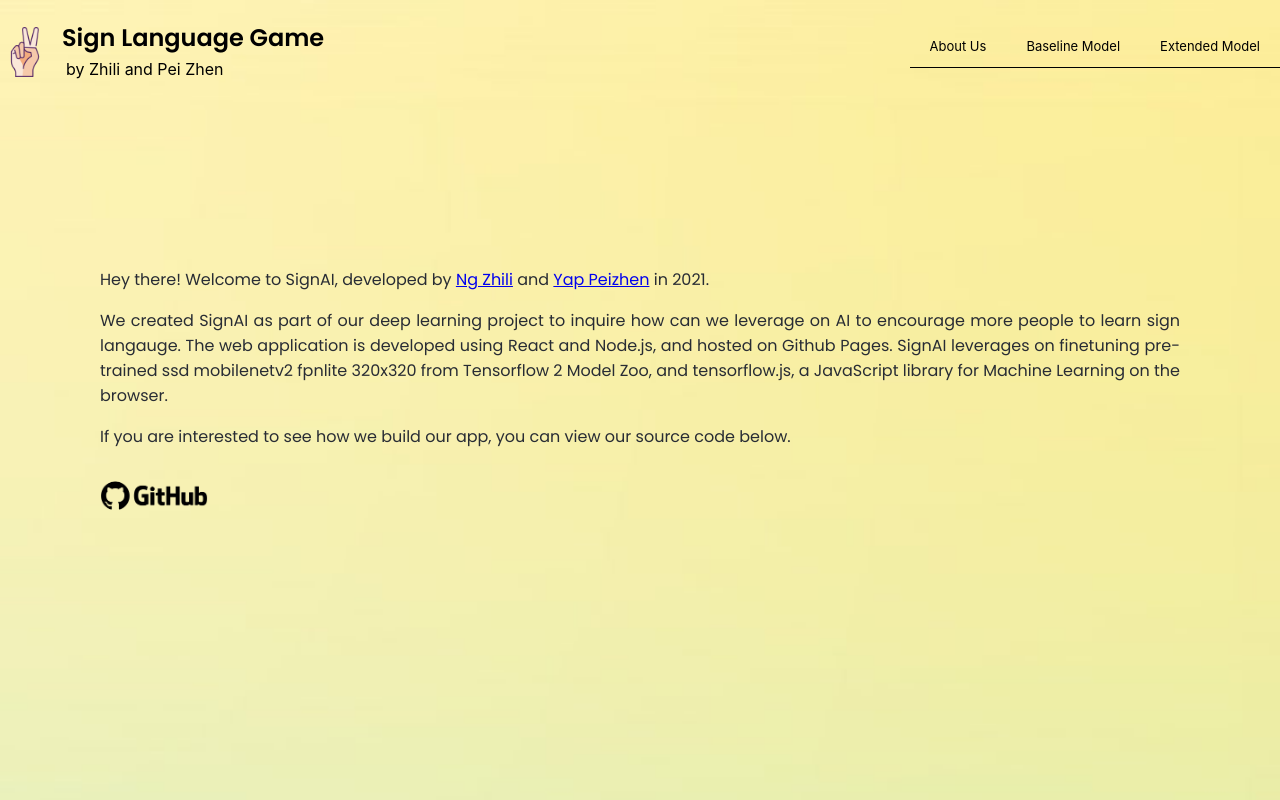
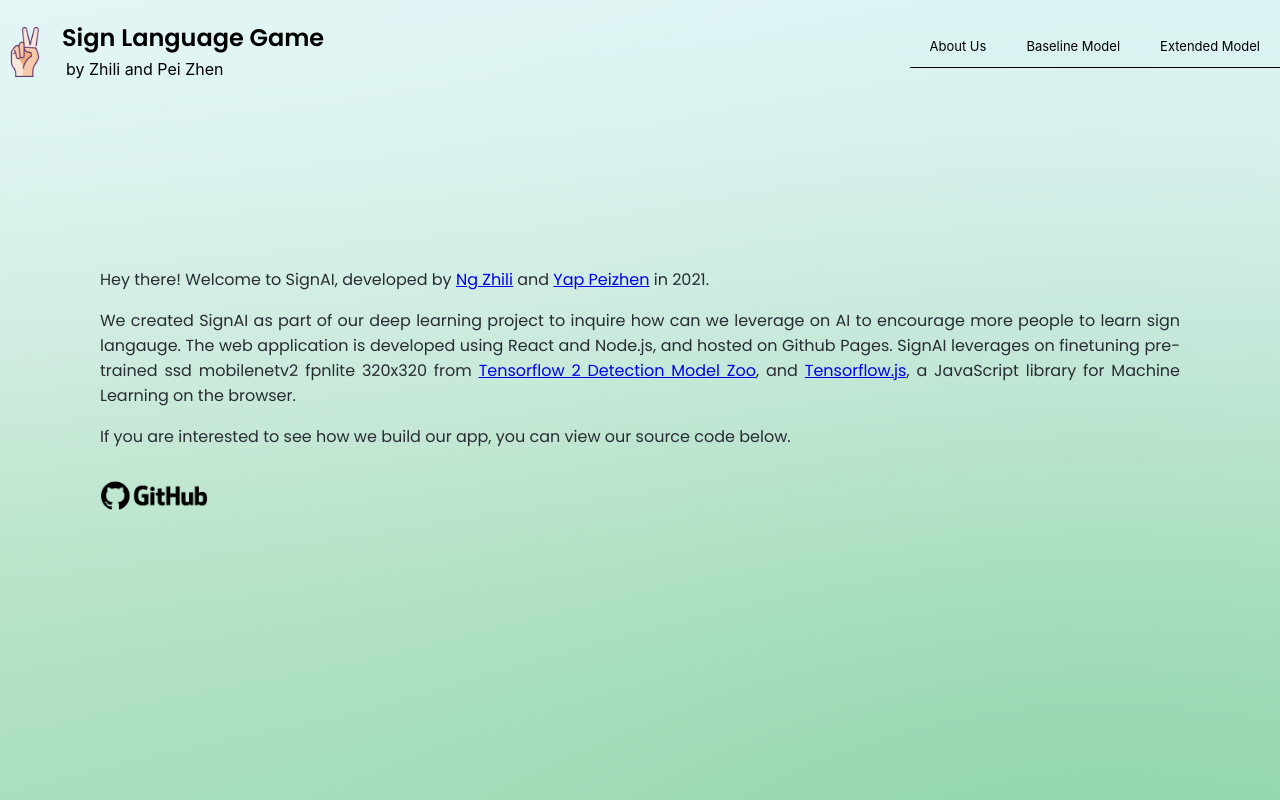
Before and after one commit to yappeizhen/AlphaSign, a React (Create React App) app in the folder ReactCV/: page /SignAI/about-us in a window 1280 px wide. Built offline with nearby package versions, Linux system fonts and the light colour scheme.

Commit message:
update about us

```diff
--- a/ReactCV/src/pages/AboutUs.js
+++ b/ReactCV/src/pages/AboutUs.js
@@ -4,7 +4,7 @@ import "../App.css";
 import React from "react";
 import styled from "styled-components"
 
-import backgroundImg from "../../src/assets/images/about-us-background.png";
+import backgroundImg from "../../src/assets/images/about-us-background2.png";
 import GithubImg from "../../src/assets/images/GitHub-Emblem.png";
 
 
@@ -48,7 +48,10 @@ function AboutUs() {
                   <p>
                   We created SignAI as part of our deep learning project to inquire how can we leverage on AI to encourage more people to learn sign langauge.
                   The web application is developed using React and Node.js, and hosted on Github Pages.
-                  SignAI leverages on finetuning pre-trained ssd mobilenetv2 fpnlite 320x320 from Tensorflow 2 Model Zoo, and tensorflow.js, a JavaScript library for Machine Learning on the browser.
+                  SignAI leverages on finetuning pre-trained ssd mobilenetv2 fpnlite 320x320 from <a href="https://github.com/tensorflow/models/blob/master/research/object_detection/g3doc/tf2_detection_zoo.md">Tensorflow 2 Detection Model Zoo</a>
+
+                  , and <a href="https://www.tensorflow.org/js">Tensorflow.js</a>
+                  , a JavaScript library for Machine Learning on the browser.
                   </p>
 
                   <p>
@@ -60,6 +63,8 @@ function AboutUs() {
 
                   </a>
 
+
+
                   </div>
             </StyledAppContainer>
         </StyledWrapper>
```
Also changed, not shown: ReactCV/src/assets/images/about-us-background2.png (added).
